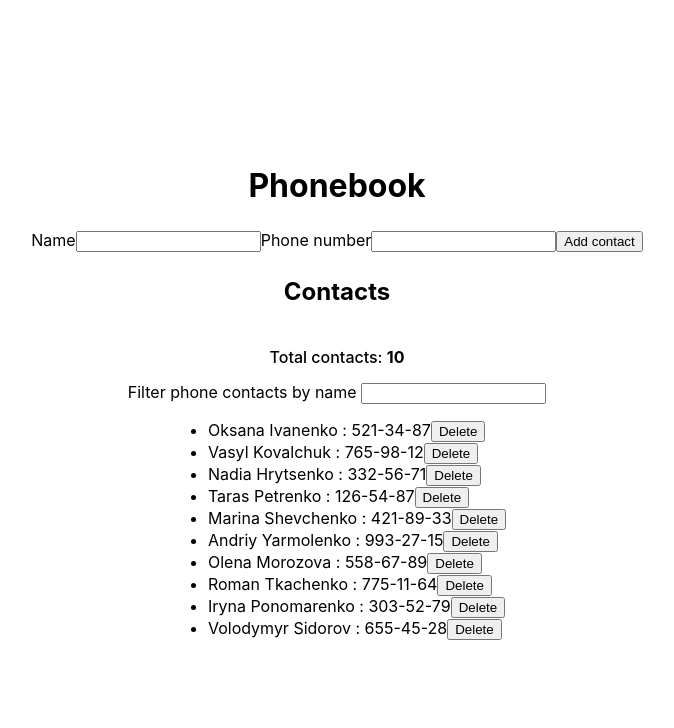
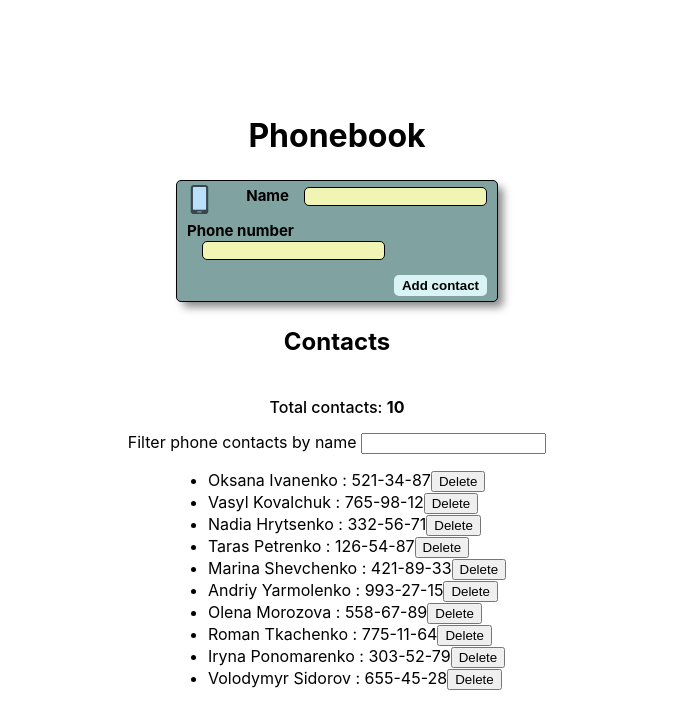
Before and after one commit to Oleksii-Melnyk-1993/goit-react-hw-02-phonebook, a React (Create React App) app: page / in a window 1280 px wide. Shown: the top 728 px of the page, without its empty margins (303-977 px from the left). Built offline with nearby package versions, Linux system fonts and the light colour scheme.

Commit message:
add icon and css

```diff
--- a/package.json
+++ b/package.json
@@ -11,6 +11,7 @@
     "prop-types": "^15.8.1",
     "react": "^18.1.0",
     "react-dom": "^18.1.0",
+    "react-icons": "^4.10.1",
     "react-scripts": "5.0.1",
     "web-vitals": "^2.1.3"
   },
--- a/src/components/ContactForm/ContactForm.jsx
+++ b/src/components/ContactForm/ContactForm.jsx
@@ -1,29 +1,37 @@
 import { Component } from 'react';
 import PropTypes from 'prop-types';
+import css from './ContactForm.module.css';
+import { FcPhoneAndroid } from 'react-icons/fc';
 
 export class ContactForm extends Component {
   state = {
     name: '',
     number: '',
   };
+
   handleChange = e => {
     const { value, name } = e.currentTarget;
     this.setState({ [name]: value });
   };
+
   handleSubmit = e => {
     e.preventDefault();
     this.props.onSubmit(this.state);
     this.resetForm();
   };
+
   resetForm = () => {
     this.setState({ name: '', number: '' });
   };
+
   render() {
     return (
-      <form onSubmit={this.handleSubmit}>
-        <label>
+      <form className={css.form_wrapper} onSubmit={this.handleSubmit}>
+        <FcPhoneAndroid size={'35px'} className={css.icon} />
+        <label className={css.label}>
           Name
           <input
+            className={css.input}
             type="text"
             name="name"
             value={this.state.name}
@@ -33,9 +41,10 @@ export class ContactForm extends Component {
             required
           />
         </label>
-        <label>
+        <label className={css.label}>
           Phone number
           <input
+            className={css.input}
             type="tel"
             name="number"
             value={this.state.number}
@@ -45,7 +54,9 @@ export class ContactForm extends Component {
             required
           />
         </label>
-        <button type="submit">Add contact</button>
+        <button type="submit" className={css.button_add}>
+          Add contact
+        </button>
       </form>
     );
   }
--- a/src/components/ContactForm/ContactForm.module.css
+++ b/src/components/ContactForm/ContactForm.module.css
@@ -0,0 +1,61 @@
+.form_wrapper {
+  position: relative;
+  width: 300px;
+  height: 100px;
+  display: flex;
+  flex-direction: column;
+  justify-content: center;
+  align-items: flex-end;
+  gap: 15px;
+  border: 1px solid black;
+  padding: 10px;
+  border-radius: 5px;
+  background-color: #80a3a2;
+  box-shadow: 6px 6px 9px -1px rgba(0, 0, 0, 0.47);
+  -webkit-box-shadow: 6px 6px 9px -1px rgba(0, 0, 0, 0.47);
+  -moz-box-shadow: 6px 6px 9px -1px rgba(0, 0, 0, 0.47);
+}
+.label {
+  font-size: 15px;
+  font-weight: bold;
+}
+.input {
+  margin-left: 15px;
+  border-radius: 5px;
+  background-color: #f1f5b4;
+  border: 1px solid black;
+}
+
+.input:hover,
+.input:focus {
+  border: 1px solid red;
+}
+.button_add {
+  cursor: pointer;
+  border: 2px solid #daf4f5;
+  border-radius: 5px;
+  font-weight: 700;
+  background-color: #daf4f5;
+  transition: transform 0.3s;
+}
+
+.button_add:hover,
+.button_add:focus {
+  cursor: pointer;
+  border: 2px solid black;
+  background-color: black;
+  font-weight: 700;
+  color: white;
+  border-radius: 5px;
+  transform: scale(1.1);
+}
+
+.icon {
+  position: absolute;
+  top: 1px;
+  left: 5px;
+  transition: transform 0.3s;
+}
+.icon:hover {
+  transform: scale(1.2);
+}
```
Also changed, not shown: 1 other file (tests, documents, lock files or other folders).
